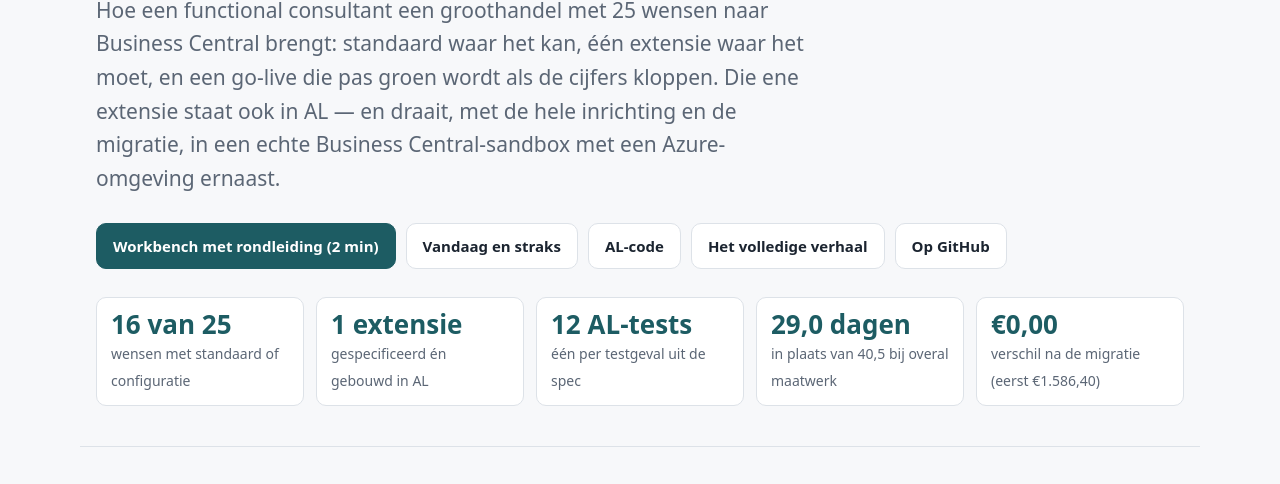
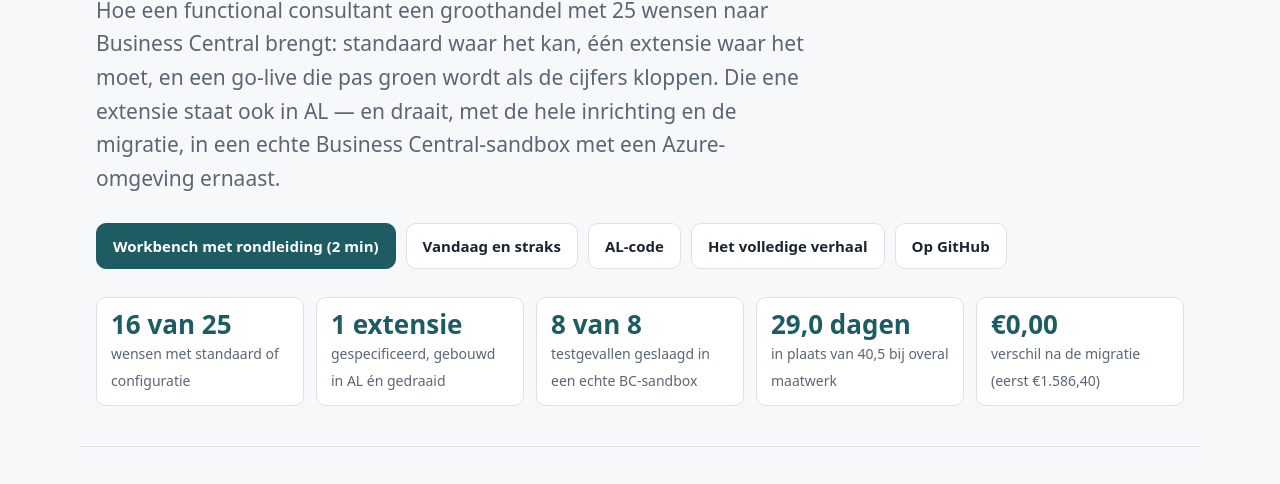
Before and after one commit to phlppgdfry/business-central-implementation-case, a website: page site/index.html in a window 1280 px wide. Shown: the part 292-776 px from the top of the page. Drawn offline with Linux system fonts and the light colour scheme.

Commit message:
Landing: the hero figures now say what actually ran in the sandbox

```diff
--- a/site/index.html
+++ b/site/index.html
@@ -42,8 +42,8 @@
       </div>
       <ul class="stats" aria-label="De case in cijfers">
         <li><b><!--n:cls.stdconf-->16<!--/n--> van <!--n:req.total-->25<!--/n--></b><span>wensen met standaard of configuratie</span></li>
-        <li><b><!--n:cls.extensie-->1<!--/n--> extensie</b><span>gespecificeerd én gebouwd in AL</span></li>
-        <li><b><!--n:al.tests-->12<!--/n--> AL-tests</b><span>één per testgeval uit de spec</span></li>
+        <li><b><!--n:cls.extensie-->1<!--/n--> extensie</b><span>gespecificeerd, gebouwd in AL én gedraaid</span></li>
+        <li><b>8 van 8</b><span>testgevallen geslaagd in een echte BC-sandbox</span></li>
         <li><b><!--n:decided.days-->29,0<!--/n--> dagen</b><span>in plaats van <!--n:max.days-->40,5<!--/n--> bij overal maatwerk</span></li>
         <li><b>€0,00</b><span>verschil na de migratie (eerst <!--n:mig.diff.v1-->€1.586,40<!--/n-->)</span></li>
       </ul>
```
Also changed, not shown: docs/screenshots/00-landing.png.
